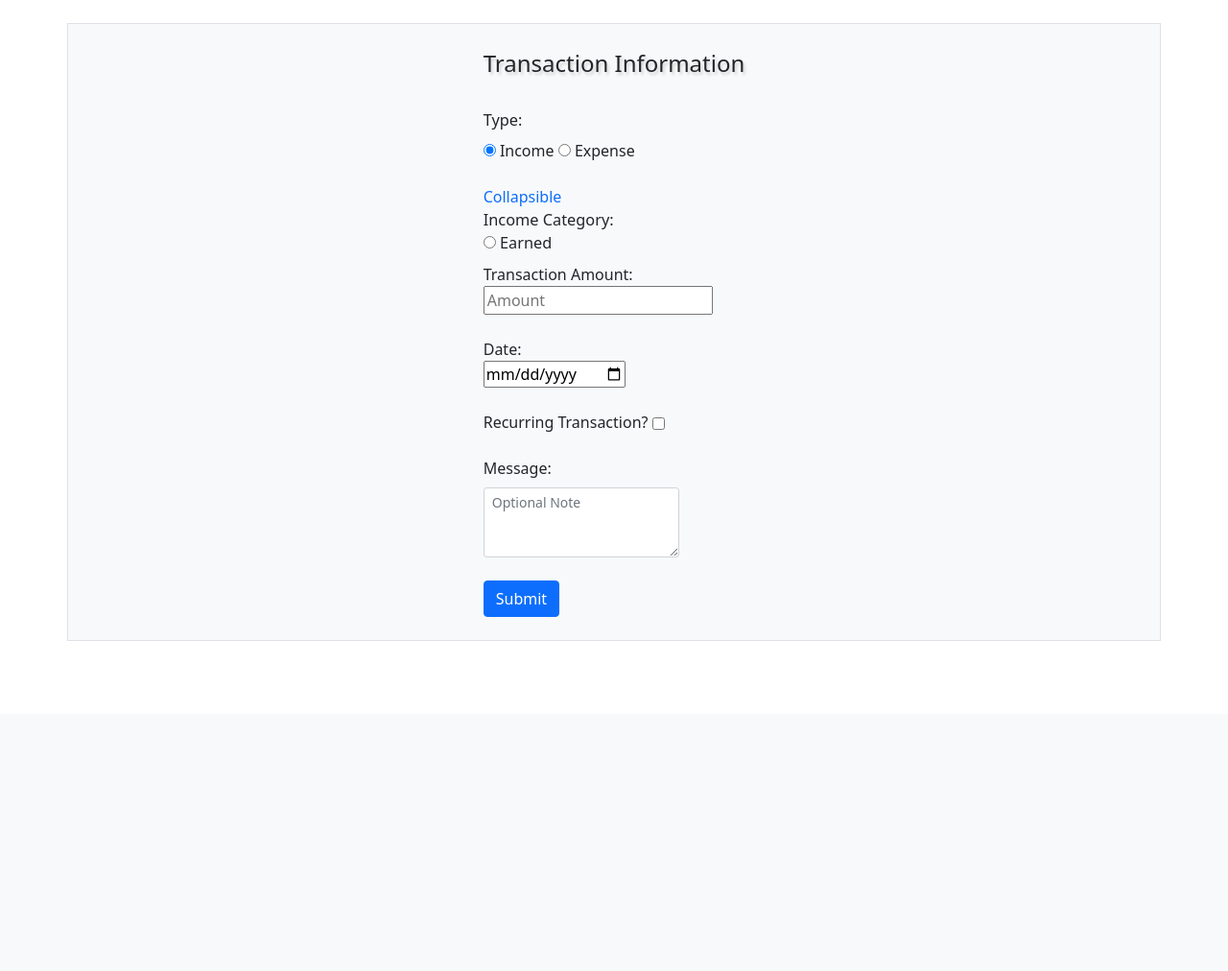
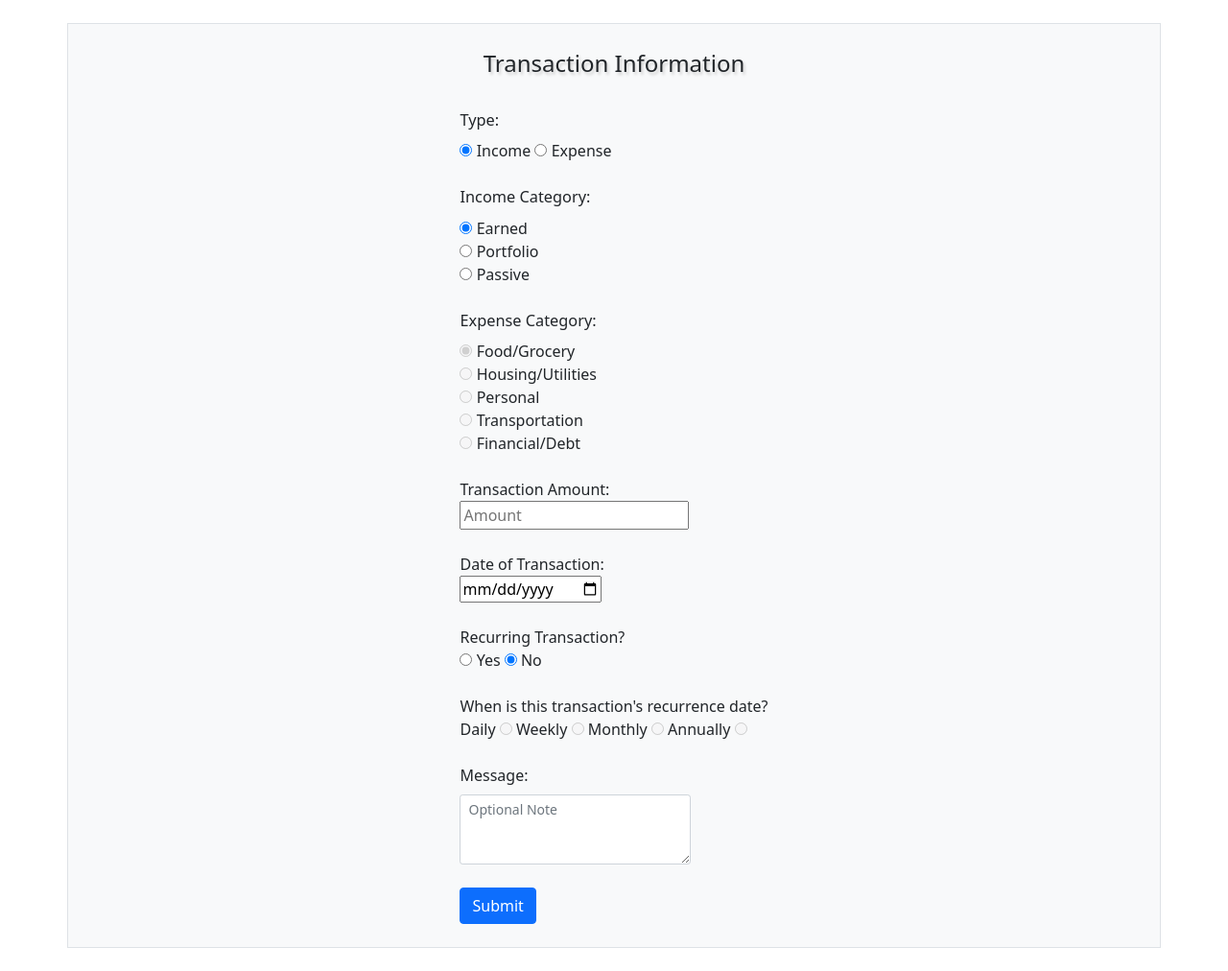
Before and after one commit to Aromero62823/personal-finance-tracker, a Django app: page /home/transactions/ in a window 1280 px wide. Shown: the part 56-1068 px from the top of the page at 96% size. Before the commit the page ends 724 px from the top, so only its background shows below. Run offline with Django 5.2, Linux system fonts and the light colour scheme; the visitor is signed in with stand-in values (Sample User, id 1).

Commit message:
Transaction Page Edited: Added extra fields, added sub groups, updated button functionality to submit data based on input as a POST request, Updated Transaction field and static files

```diff
--- a/project/useraccounts/frontend/static/js/script.js
+++ b/project/useraccounts/frontend/static/js/script.js
@@ -55,25 +55,41 @@ function filterMonth() {
 function submitEdits(id, counter) {
     var data = []
 
-    for(let x = 1; x < 5; x++) {
+    for(let x = 1; x < 6; x++) {
         if(x == 4) {
             let values = document.getElementsByName(`t_type_${counter}`);
             for(let i = 0; i < values.length; i++) {
                 if (values[i].checked) {
                     data.push(values[i].value)
-                    break
+                    continue;
+                }
+            }
+        } else if (x == 5) {
+            let subs = []
+            if(data[3] == 'Income') {
+                subs = document.getElementsByName(`sub_i_type_${counter}`);
+            } else if(data[4] == 'Expense'){
+                subs = document.getElementsByName(`sub_e_type_${counter}`);
+            } else {
+                break
+            }
+            for(let i = 0;i < subs.length;i++) {
+                if (subs[i].checked) {
+                    data.push(subs[i].value)
                 }
             }
         } else {
             data.push(document.getElementById(`hid-${x}_${counter}`).value);
         }
     }
+
     var payload = {
         'id': id,
         'amount': data[0],
         'date': data[1],
         'message': data[2],
-        'transaction_type': data[3]
+        'transaction_type': data[3],
+        'subtransaction_type': data[4]
     }
     // URL for the current window to reference for a POST request
     var curr_url = window.location.href;
@@ -96,6 +112,7 @@ function submitEdits(id, counter) {
     window.location.reload()
 }
 
+// Deleting a Query from a database via the id provided
 function deleteQuery(id) {
     // retreiving token via django middleware
     var djangotoken = document.querySelector('[name=csrfmiddlewaretoken]').value;
@@ -118,39 +135,89 @@ function deleteQuery(id) {
     window.location.reload();
 }
 
-// Submit transaction button
-function submitTransaction() {
-    // Initializing form data and retreiving data from the formData object
-    var form = new FormData(document.getElementById('transaction_form'));
-    var amount = form.get('amount');
-    var date = form.get('date');
-
-    // Keeping track of errors
-    let error = false;
-    var error_message = "";
-    var alert_message = [];
-
-    if(amount == null || amount <= 0) {
-        alert_message.push('Invalid amount!');
-        error=true;
-    }
-
-    if(date == "" || date == null) {
-        alert_message.push('Invalid date value!');
-        error=true;
-    }
-
-    if(error == true) {
-        for(let x in alert_message) {
-            error_message = error_message + `${alert_message[x]}\n`
-        }
-        alert(error_message);
-    } else {
-        alert('Transaction Submitted Successfully');
-    }
-}
-
 // Simple function to set the visibility attribute to visible when the button is clicked
 function unhide(tag_id) {
     document.getElementById(tag_id).style.visibility = 'visible';
 }
+
+// Enabling the fieldset
+function enableRange(id) {
+    date_range = document.getElementById(id);
+    if (date_range.disabled == true) {
+        date_range.disabled = false;
+    }
+}
+
+// Disabling the fieldset
+function disableRange(id) {
+    date_range = document.getElementById(id);
+    if (date_range.disabled == false) {
+        date_range.disabled = true;
+    }
+}
+
+// Enabing sub groups to be disabled/enabled when Income or Expense is selected
+function enableSubGroup(id1, id2) {
+    obj1 = document.getElementById(id1);
+    obj2 = document.getElementById(id2);
+
+    if(obj1.disabled == true) {
+        obj1.disabled = false;
+        obj2.disabled = true;
+    }
+}
+
+// Checking form data and sending data as a POST request
+function submitTransaction() {
+    // Transaction type
+    let t_type = document.querySelector('input[name=t_type]:checked').value;
+    // Sub-transaction type
+    let sub_type;
+    if (t_type == 'income') {
+        sub_type = document.querySelector('input[name=sub_i_type]:checked').value;
+    }
+    else {
+        sub_type = document.querySelector('input[name=sub_e_type]:checked').value;
+    }
+
+    // Amount of the transaction
+    let amount = document.getElementById('amount_id').value;
+
+    // Date of the transaction
+    let date = document.getElementById('date_id').value;
+
+    // Whether or not the transaction is recurring via boolean value
+    let recur = (document.querySelector('input[name=recur_choice]:checked').value === "yes");
+
+    // The date range via the recur type
+    let recur_type;
+    if (recur) {
+        recur_type = document.querySelector('input[name=date_type]:checked').value;
+    }
+    else { recur_type = "N/A"; }
+
+    // Message that is optional and describes the transaction in more detail
+    let message = document.getElementById('message_id').value;
+
+    // Initializing the Payload
+     let payload = {
+        t_type,
+        sub_type,
+        amount,
+        date,
+        recur,
+        recur_type,
+        message
+    }
+
+    // Fetch api
+    fetch(window.location.href, {
+        method: 'POST',
+        headers: {
+            'Content-Type':'application/json',
+            'X-CSRFToken': document.querySelector('[name=csrfmiddlewaretoken]').value,
+        },
+        body: JSON.stringify(payload)
+    })
+    .then(response =>console.log(response['status']))
+}
--- a/project/useraccounts/frontend/templates/transaction.html
+++ b/project/useraccounts/frontend/templates/transaction.html
@@ -2,21 +2,35 @@
 {% block main_content %}
 <div class="container px-0 p-4 my-4 bg-light border">
     <form method="POST" style="display: flexbox; justify-self: center; justify-content: center;" autocomplete="off" id="transaction_form">
+        <h4>Transaction Information</h4><br>
         {% csrf_token %}
-        <h4>Transaction Information</h4><br>
+        <!-- Identifying the type of transaction (Expense/Income) -->
         <fieldset>
             <legend style="font-size: 1.02rem;">Type: </legend>
-            <input type="radio" name="t_type" value="Income" id="i_choice" checked>
+            <input type="radio" name="t_type" value="income" id="i_choice" onclick="enableSubGroup('sub_income', 'sub_expense')" checked>
             <label for="i_choice">Income</label>
-            <input type="radio" name="t_type" value="Expense" id="e_choice">
+            <input type="radio" name="t_type" value="expense" id="e_choice" onclick="enableSubGroup('sub_expense', 'sub_income')">
             <label for="e_choice">Expense</label>
         </fieldset><br/>
 
-        <a href="#demo" data-bs-toggle="collapse">Collapsible</a>
+        <!-- Subcategories for Income -->
+        <fieldset id="sub_income">
+            <legend style="font-size: 1.02rem;">Income Category: </legend><br/>
 
-        <fieldset class="collapse" id="collapse">
-            <legend style="font-size: 1.02rem;">Expense Category: </label><br/>
-            <input type="radio" value="food" name="sub_e_type" id="food_type">
+            <input type="radio" value="earned" name="sub_i_type" id="earned_type" checked>
+            <label for="earned_type">Earned</label><br/>
+
+            <input type="radio" value="portfolio" name="sub_i_type" id="portfolio_type">
+            <label for="portfolio_type">Portfolio</label><br/>
+
+            <input type="radio" value="passive" name="sub_i_type" id="passive_type">
+            <label for="passive_type">Passive</label>
+        </fieldset><br/>
+
+        <!-- Optional information about your expenses (sub-category) -->
+        <fieldset id="sub_expense" disabled="true">
+            <legend style="font-size: 1.02rem;">Expense Category: </legend><br/>
+            <input type="radio" value="food" name="sub_e_type" id="food_type" checked>
             <label for="food_type">Food/Grocery</label><br/>
 
             <input type="radio" value="housing" name="sub_e_type" id="housing_type">
@@ -30,37 +44,26 @@
 
             <input type="radio" value="financial" name="sub_e_type" id="financial_type">
             <label for="financial_type">Financial/Debt</label><br/>
-        </fieldset>
+        </fieldset><br/>
 
+        <!-- Amount of the transaction (Required) -->
+        <label for="amount_id">Transaction Amount: </label><br>
+        <input type="number" name="amount" id="amount_id" placeholder="Amount" required><br><br>
 
-        <fieldset>
-            <legend style="font-size: 1.02rem;">Income Category: </label><br/>
-            <input type="radio" value="earned" name="sub_i_type" id="earned_type">
-            <label for="earned_type">Earned</label><br/>
-        </fieldset>
+        <!-- The Date of the transaction (Required) -->
+        <label for="date_id">Date of Transaction: </label><br>
+        <input type="date" name="date" id="date_id" required><br/><br>
 
-        <label for="amount">Transaction Amount: </label><br>
-        <input type="number" name="amount" placeholder="Amount" required><br><br>
+        <!-- Determine whether or not the transaction is recurring(Monthly, weekly, daily, etc.) -->
+        <label for="recur_choice_fieldset">Recurring Transaction? </label>
+        <fieldset id="recur_choice_fieldset">
+            <input type="radio" value="yes" id="recur_yes" name="recur_choice" onclick="enableRange('date_range_id')">
+            <label for="recur_yes">Yes</label>
+            <input type="radio" value="no" id="recur_no" name="recur_choice" onclick="disableRange('date_range_id')" checked>
+            <labelf for="recur_no">No</labelf>
+        </fieldset><br/>
 
-        <label for="date">Date: </label><br>
-        <input type="date" name="date" required><br/><br>
-
-        <label for="re_charge">Recurring Transaction? </label>
-        <input type="checkbox" class="btn btn-primary" data-bs-toggle="modal" data-bs-target="#charge_m">
-
-        <br><br>
-        <!-- Modal to specify the recurring Charge -->
-        <div class="modal fade" id="charge_m" tabindex="-1" aria-labelledby="chargeModal" aria-hidden="true">
-            <div class="modal-dialog">
-                <div class="modal-content">
-                    <div class="modal-header">
-                        <h5 class="modal-title" id="chargeModal">Recurring transaction Information</h5>
-                        <button type="button" class="btn-close" data-bs-dismiss="modal" aria-label="Close"></button>
-                    </div>
-                    <div class="modal-body">
-                        <!-- If the recurring selector is selected, there would be an input to show how often it would happen during every week, month, or year -->
-                        <div id="re_date">
-                            <fieldset>
+        <fieldset id="date_range_id" disabled="true">
             <label for="date_type">When is this transaction's recurrence date? </label><br>
             <label for="d_val">Daily</label>
             <input type="radio" value="daily" name="date_type" id="d_val">
@@ -70,24 +73,13 @@
             <input type="radio" value="monthly" name="date_type" id="m_val">
             <label for="a_val">Annually</label>
             <input type="radio" value="annually" name="date_type" id="a_val">
-                            </fieldset><br>
+        </fieldset><br/>
 
-                            <label for="charge_date">Enter the Date for the recurring Charge: </label><br>
-                            <input type="date" id="charge_date_ym">
-                        </div><br>
-                    </div>
-                    <div class="modal-footer">
-                        <button type="button" class="btn btn-secondary" data-bs-dismiss="modal" onclick="resetChanges()">Close</button>
-                        <button type="button" class="btn btn-primary">Save changes</button>
-                    </div>
-                </div>
-            </div>
-        </div>
+        <!-- Leaving a message describing the transaction in much more detail -->
+        <label for="message_id" class="form-label">Message: </label>
+        <textarea class="form-control form-control-sm" name="message" id="message_id" rows="3" placeholder="Optional Note" style="width: 75%;"></textarea><br>
 
-        <label for="message_box" class="form-label">Message: </label>
-        <textarea class="form-control form-control-sm" name="message_box" rows="3" placeholder="Optional Note" style="width: 75%;"></textarea><br>
-
-        <input type="submit" class="btn btn-primary" placeholder="Submit" onclick="submitTransaction()">
+        <button type="button" class="btn btn-primary" onclick="submitTransaction()">Submit</button>
     </form>
 </div>
 {% endblock %}
--- a/project/useraccounts/views.py
+++ b/project/useraccounts/views.py
@@ -101,28 +101,30 @@ def homepage(request):
 
     return render(request, template_name='home.html', context={'username': request.user.username, 'curr_date': curr_date, 'plot': plot })
 
-
+# View for the Transaction Page
 @login_required
 def transactionView(request):
-    if request.method == 'POST':
+    if request.method == "POST":
         try:
-            transaction_type = request.POST['t_type']
-            amount = request.POST['amount']
-            date = request.POST['date']
-            message = request.POST['message_box'] if request.POST['message_box'] != "" else ""
+            # Parsing the body of the request
+            data = json.loads(request.body)
 
             transaction = models.Transaction.objects.create(
                 user=request.user,
-                transaction_type=transaction_type,
-                amount=amount,
-                date=date,
-                message=message
+                transaction_type=data['t_type'],
+                subtransaction_type=data['sub_type'],
+                recurring=data['recur'],
+                recurring_type=data['recur_type'],
+                amount=data['amount'],
+                date=data['date'],
+                message=data['message']
             )
+
             transaction.save()
         except Exception as e:
-            print(f'Error: {e}')
+            return JsonResponse({'error': e})
 
-    return render(request, template_name='transaction.html', context={'username': request.user.username })
+    return render(request, template_name='transaction.html', context={'username': request.user.username }, status=200)
 
 
 @login_required
```
Also changed, not shown: project/useraccounts/frontend/templates/history.html (+38 -5 lines), project/useraccounts/models.py (+25 -3 lines), project/useraccounts/migrations/0002_transaction_subtransaction_type.py (added), project/useraccounts/migrations/0003_transaction_recurring_transaction_recurring_type.py (added), 1 other file. Lines whose indentation alone changed are shown as unchanged.
